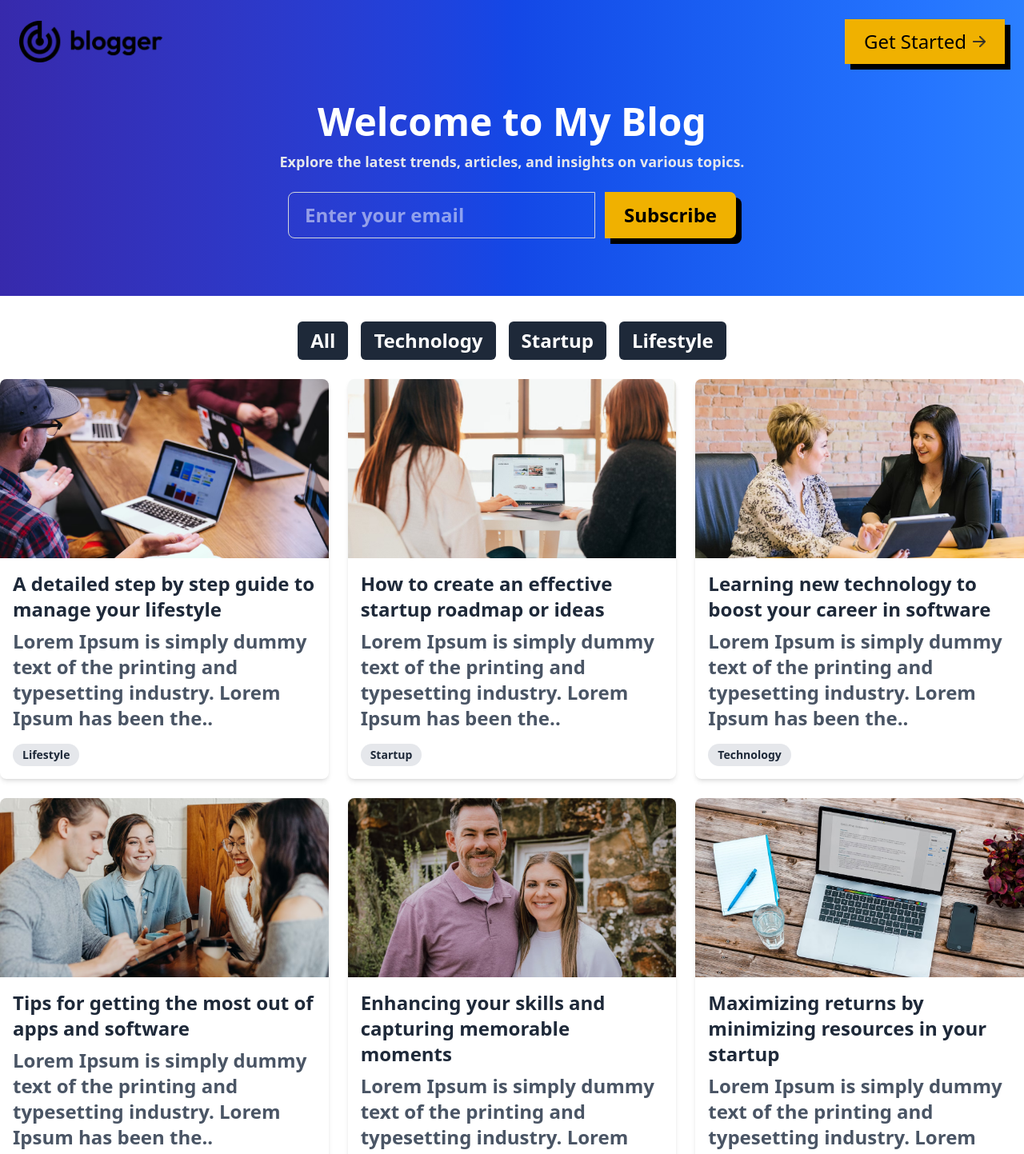
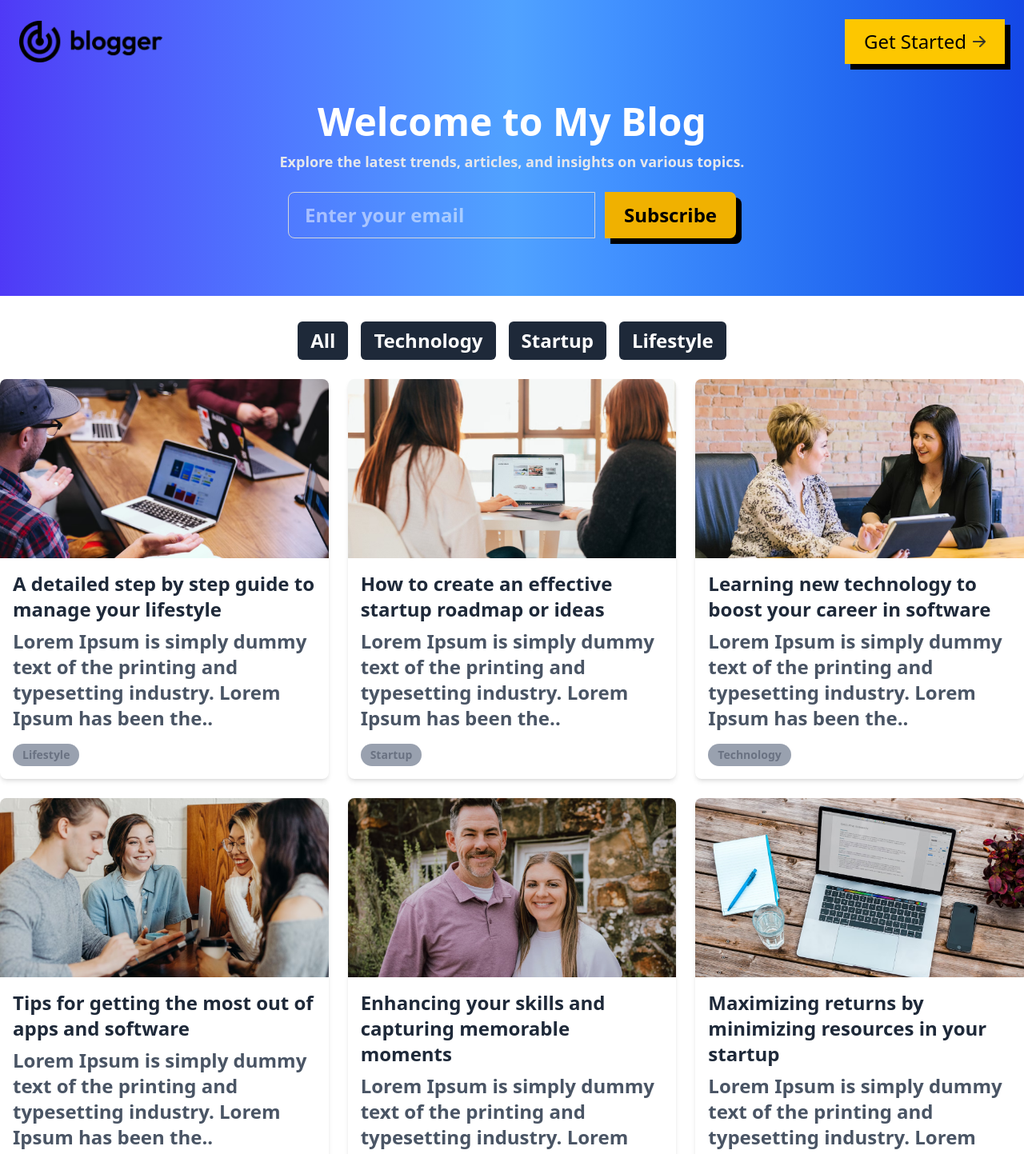
Before and after one commit to akhilesh-bisht/Blog-app-Next.js, a Next.js app in the folder next.js-blog/: page / in a window 1280 px wide. Shown: the top 1443 px of the page at 80% size. Built offline with nearby package versions, Linux system fonts and the light colour scheme.

Commit message:
changes some ui parts

```diff
--- a/next.js-blog/components/BlogItem.jsx
+++ b/next.js-blog/components/BlogItem.jsx
@@ -25,7 +25,7 @@ function BlogItem({ image, title, description, category, id }) {
 
         {/* Category Badge */}
         <div className="flex justify-between items-center mt-4">
-          <span className="bg-gray-200 text-gray-800 px-3 py-1 text-sm rounded-full">
+          <span className="bg-gray-400 text-gray-500 px-3 py-1 text-sm rounded-full">
             {category}
           </span>
         </div>
--- a/next.js-blog/components/Footer.jsx
+++ b/next.js-blog/components/Footer.jsx
@@ -9,22 +9,22 @@ function Footer() {
           {/* Left Section: Logo and Social Media */}
           <div className="flex flex-col items-center sm:items-start">
             <Image
-              src="/path/to/your/logo.png" // Replace with your logo path
+              src="/path/to/your/logo.png"
               alt="Logo"
               width={180}
               height={60}
             />
             <div className="flex space-x-4 mt-4">
-              <a href="#" className="text-gray-400 hover:text-blue-500">
+              <a href="#" className="text-gray-400 hover:text-blue-200">
                 <FaFacebook size={20} />
               </a>
               <a href="#" className="text-gray-400 hover:text-blue-500">
                 <FaTwitter size={20} />
               </a>
-              <a href="#" className="text-gray-400 hover:text-pink-500">
+              <a href="#" className="text-gray-400 hover:text-pink-700">
                 <FaInstagram size={20} />
               </a>
-              <a href="#" className="text-gray-400 hover:text-blue-700">
+              <a href="#" className="text-gray-400 hover:text-blue-500">
                 <FaLinkedin size={20} />
               </a>
             </div>
--- a/next.js-blog/components/Header.jsx
+++ b/next.js-blog/components/Header.jsx
@@ -4,7 +4,7 @@ import { assets } from "@/Assets/assets";
 
 function Header() {
   return (
-    <header className="bg-gradient-to-r from-indigo-800 via-blue-700 to-blue-500 text-white p-6">
+    <header className="bg-gradient-to-r from-indigo-600 via-blue-400 to-blue-700 text-white p-6">
       <div className="max-w-7xl mx-auto flex justify-between items-center">
         {/* Blog Title with Logo */}
         <Link href="/">
@@ -18,7 +18,7 @@ function Header() {
         </Link>
 
         {/* Get Started Button */}
-        <button className="flex items-center gap-2 font-medium py-2 px-5 sm:py-3 sm:px-6 bg-yellow-500 hover:bg-yellow-400 text-black shadow-[7px_7px_0px_#000000] hover:scale-105 transition duration-300 ease-in-out">
+        <button className="flex items-center gap-2 font-medium py-2 px-5 sm:py-3 sm:px-6 bg-yellow-400 hover:bg-yellow-400 text-black shadow-[7px_7px_0px_#000000] hover:scale-105 transition duration-300 ease-in-out">
           Get Started
           <Image src={assets.arrow} alt="Get Started" width={16} height={16} />
         </button>
```
